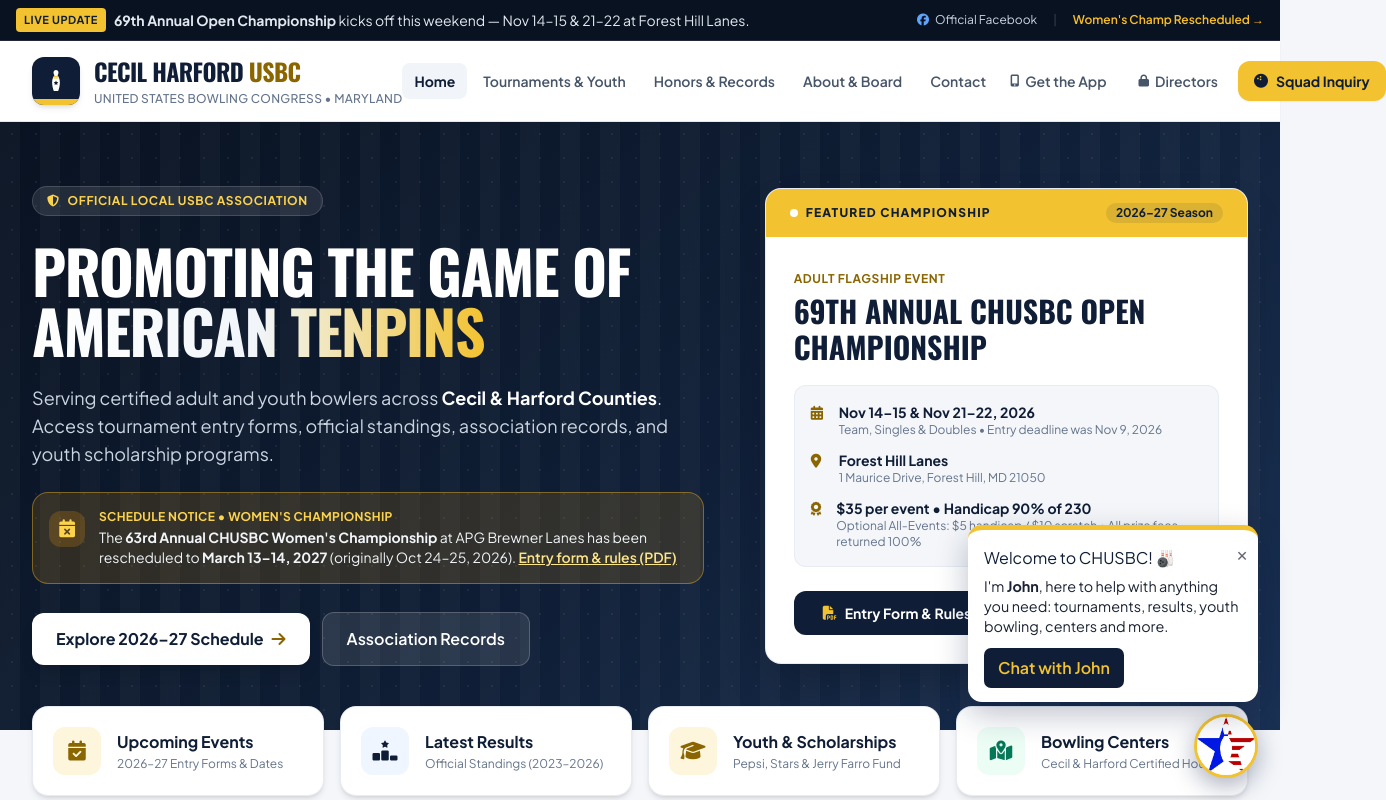
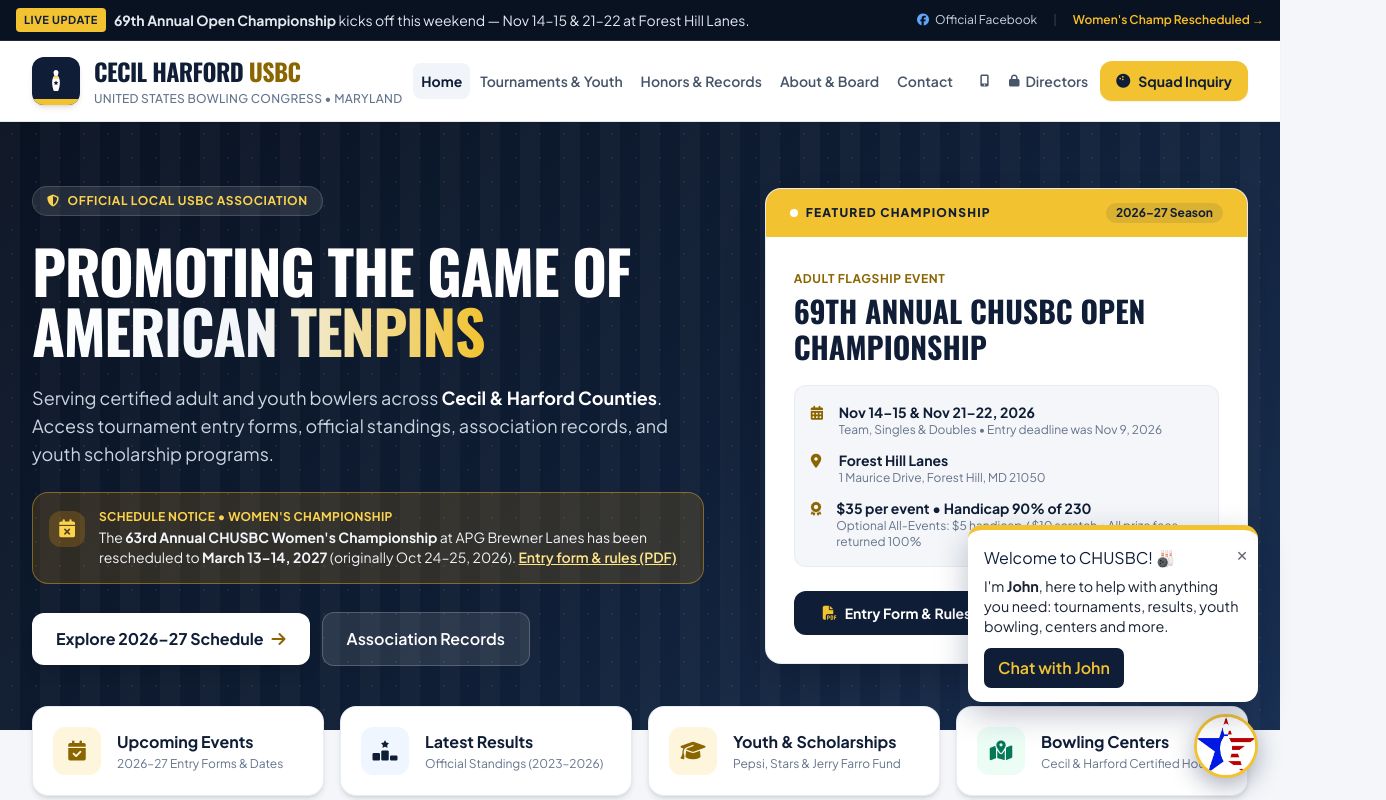
Before and after one commit to sjkram85/CHUSBC-Website-Redesign, a plain HTML site: page index.html in a window 1280 px wide. Shown: the top 800 px of the page, 1386 px wide, since content can reach past the window. Drawn offline with nearby package versions, Linux system fonts and the light colour scheme; a script that the page names is missing.

Commit message:
Header: fit nav at laptop widths (menu button below 1280px, icon-only Get the App); SW v4

```diff
--- a/index.html
+++ b/index.html
@@ -147,30 +147,30 @@
                 </button>
 
                 <!-- Desktop Navigation -->
-                <nav class="hidden lg:flex items-center gap-1" aria-label="Primary Navigation">
-                    <button data-nav="home" onclick="switchView('home')" class="nav-btn whitespace-nowrap px-3 py-2 rounded-lg text-sm font-bold text-navy bg-slate-100 transition">
+                <nav class="hidden xl:flex items-center gap-0.5 2xl:gap-1" aria-label="Primary Navigation">
+                    <button data-nav="home" onclick="switchView('home')" class="nav-btn whitespace-nowrap px-2 2xl:px-3 py-2 rounded-lg text-sm font-bold text-navy bg-slate-100 transition">
                         Home
                     </button>
-                    <button data-nav="tournaments" onclick="switchView('tournaments', 'all')" class="nav-btn whitespace-nowrap px-3 py-2 rounded-lg text-sm font-semibold text-slate-600 hover:text-navy hover:bg-slate-50 transition">
+                    <button data-nav="tournaments" onclick="switchView('tournaments', 'all')" class="nav-btn whitespace-nowrap px-2 2xl:px-3 py-2 rounded-lg text-sm font-semibold text-slate-600 hover:text-navy hover:bg-slate-50 transition">
                         Tournaments &amp; Youth
                     </button>
-                    <button data-nav="honors" onclick="switchView('honors', 'hof')" class="nav-btn whitespace-nowrap px-3 py-2 rounded-lg text-sm font-semibold text-slate-600 hover:text-navy hover:bg-slate-50 transition">
+                    <button data-nav="honors" onclick="switchView('honors', 'hof')" class="nav-btn whitespace-nowrap px-2 2xl:px-3 py-2 rounded-lg text-sm font-semibold text-slate-600 hover:text-navy hover:bg-slate-50 transition">
                         Honors &amp; Records
                     </button>
-                    <button data-nav="about" onclick="switchView('about')" class="nav-btn whitespace-nowrap px-3 py-2 rounded-lg text-sm font-semibold text-slate-600 hover:text-navy hover:bg-slate-50 transition">
+                    <button data-nav="about" onclick="switchView('about')" class="nav-btn whitespace-nowrap px-2 2xl:px-3 py-2 rounded-lg text-sm font-semibold text-slate-600 hover:text-navy hover:bg-slate-50 transition">
                         About &amp; Board
                     </button>
-                    <button data-nav="contact" onclick="switchView('contact')" class="nav-btn whitespace-nowrap px-3 py-2 rounded-lg text-sm font-semibold text-slate-600 hover:text-navy hover:bg-slate-50 transition">
+                    <button data-nav="contact" onclick="switchView('contact')" class="nav-btn whitespace-nowrap px-2 2xl:px-3 py-2 rounded-lg text-sm font-semibold text-slate-600 hover:text-navy hover:bg-slate-50 transition">
                         Contact
                     </button>
                 </nav>
 
                 <!-- Desktop Right CTA -->
-                <div class="hidden lg:flex items-center gap-2">
-                    <button type="button" data-nav="get-the-app" onclick="switchView('get-the-app')" class="nav-btn inline-flex items-center gap-1.5 text-sm font-semibold text-slate-600 hover:text-navy px-3 py-2 rounded-lg hover:bg-slate-50 transition">
-                        <i class="fa-solid fa-mobile-screen-button text-xs"></i><span class="whitespace-nowrap">Get the App</span>
+                <div class="hidden xl:flex items-center gap-1 2xl:gap-2">
+                    <button type="button" data-nav="get-the-app" onclick="switchView('get-the-app')" title="Get the App" aria-label="Get the App" class="nav-btn inline-flex items-center gap-1.5 text-sm font-semibold text-slate-600 hover:text-navy px-2 2xl:px-3 py-2 rounded-lg hover:bg-slate-50 transition">
+                        <i class="fa-solid fa-mobile-screen-button text-xs"></i><span class="whitespace-nowrap hidden 2xl:inline">Get the App</span>
                     </button>
-                    <a href="directors.html" class="inline-flex items-center gap-1.5 text-sm font-semibold text-slate-600 hover:text-navy px-3 py-2 rounded-lg hover:bg-slate-50 transition">
+                    <a href="directors.html" class="inline-flex items-center gap-1.5 text-sm font-semibold text-slate-600 hover:text-navy px-2 2xl:px-3 py-2 rounded-lg hover:bg-slate-50 transition">
                         <i class="fa-solid fa-lock text-xs"></i><span class="whitespace-nowrap">Directors</span>
                     </a>
                     <button onclick="openSquadModal('69th Annual CHUSBC Open Championship')" class="inline-flex items-center gap-2 bg-gold hover:bg-gold-hover text-navy text-sm font-bold px-4 py-2.5 rounded-xl shadow-sm transition transform active:scale-95">
@@ -180,14 +180,14 @@
                 </div>
 
                 <!-- Mobile Menu Toggle -->
-                <button id="mobile-menu-btn" onclick="toggleMobileMenu()" class="lg:hidden p-2.5 rounded-xl text-navy hover:bg-slate-100 focus:outline-none" aria-label="Open Navigation Menu">
+                <button id="mobile-menu-btn" onclick="toggleMobileMenu()" class="xl:hidden p-2.5 rounded-xl text-navy hover:bg-slate-100 focus:outline-none" aria-label="Open Navigation Menu">
                     <i id="mobile-menu-icon" class="fa-solid fa-bars text-xl"></i>
                 </button>
             </div>
         </div>
 
         <!-- Mobile Drawer Menu -->
-        <div id="mobile-drawer" class="hidden lg:hidden bg-white border-t border-slate-200 shadow-xl">
+        <div id="mobile-drawer" class="hidden xl:hidden bg-white border-t border-slate-200 shadow-xl">
             <div class="px-4 pt-3 pb-6 space-y-1.5">
                 <button data-mobile-nav="home" onclick="switchView('home'); toggleMobileMenu()" class="w-full flex items-center justify-between px-4 py-3 rounded-xl text-base font-bold text-navy bg-slate-100">
                     <span><i class="fa-solid fa-house w-6 text-gold-dark"></i> Home</span>
--- a/sw.js
+++ b/sw.js
@@ -13,7 +13,7 @@
  *
  * Bump CACHE_VERSION whenever the shell files change so old caches are dropped.
  */
-const CACHE_VERSION = 'chusbc-pwa-v3';
+const CACHE_VERSION = 'chusbc-pwa-v4';
 const SHELL_CACHE = 'chusbc-shell-' + CACHE_VERSION;
 const RUNTIME_CACHE = 'chusbc-runtime-' + CACHE_VERSION;
 
```
